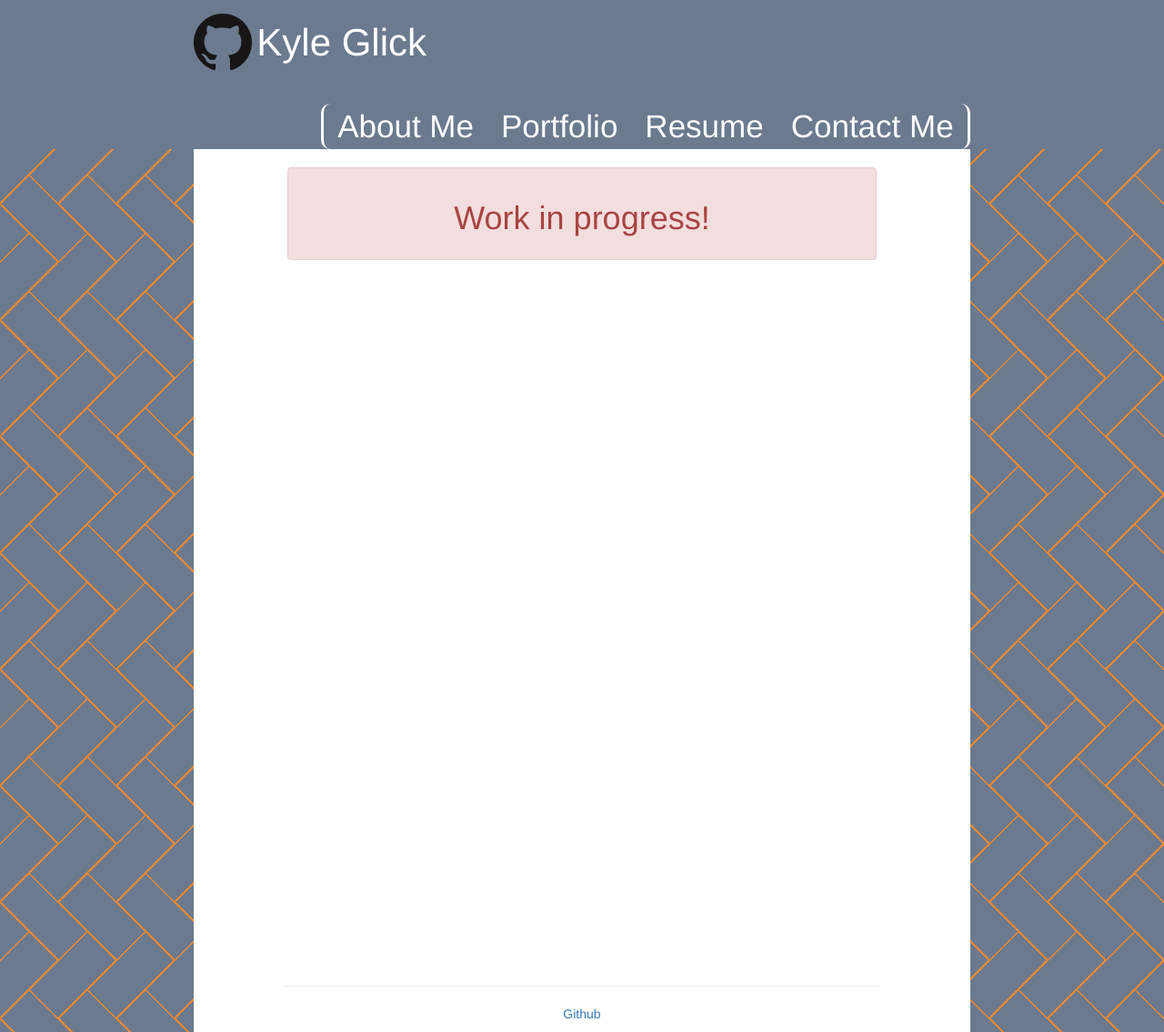
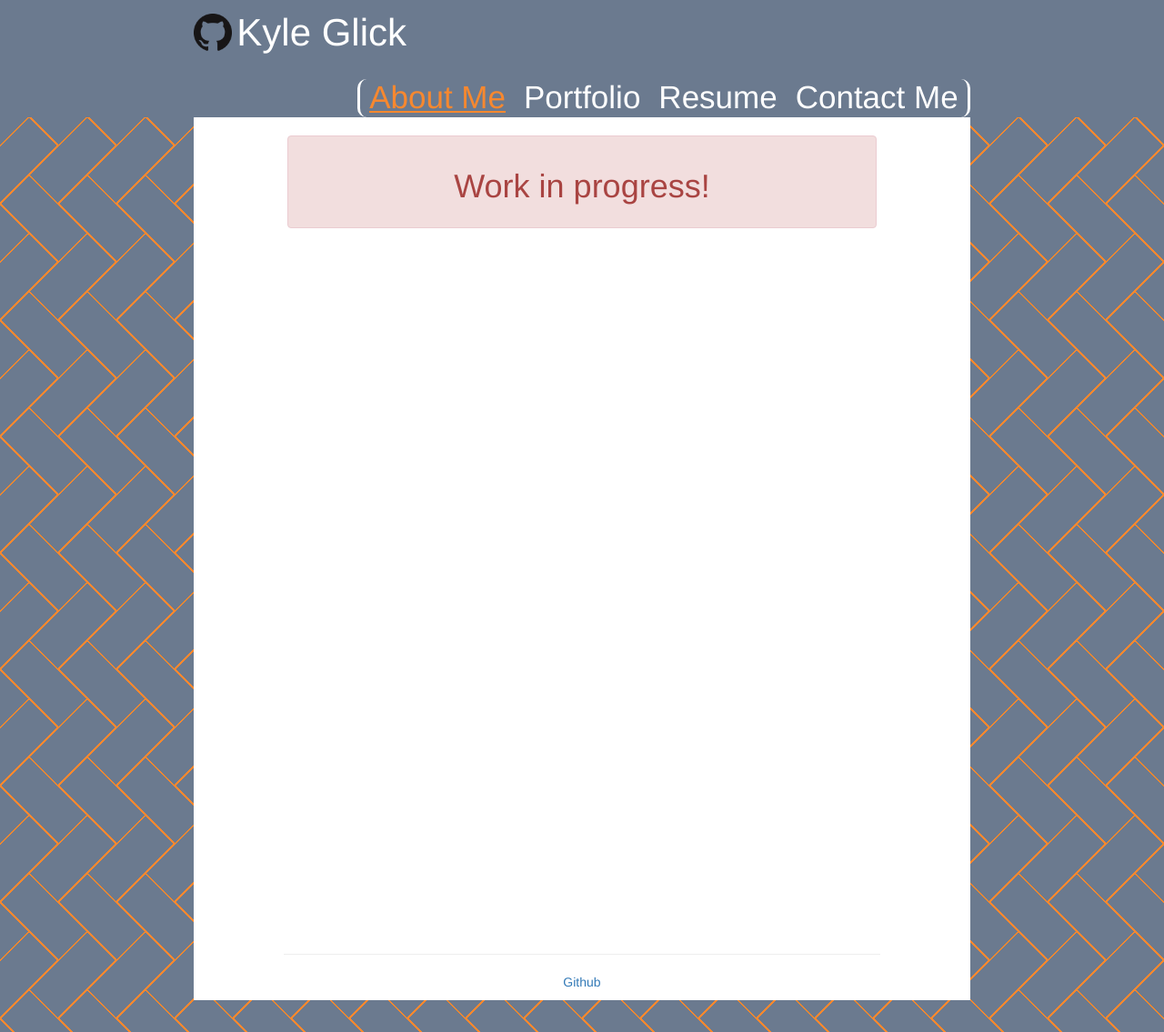
Before and after one commit to kayla-glick/kayla-glick.github.io, a Jekyll site: the page built from index.html, in a window 1280 px wide. Shown: the whole page at 91% size. Built offline with Jekyll 4.4.1, drawn with Linux system fonts in a browser that asks for light colours; nearby versions of some CDN libraries.

Commit message:
more layout changes

```diff
--- a/_includes/header.html
+++ b/_includes/header.html
@@ -11,16 +11,32 @@
     </div>
     <ul class="nav navbar-nav navbar-right">
       <li>
-        <a href="{{ site.baseurl }}/">About Me</a>
+        {% if include.header == 'about' %}
+          <a href="{{ site.baseurl }}/" class="active">About Me</a>
+        {% else %}
+          <a href="{{ site.baseurl }}/">About Me</a>
+        {% endif %}
       </li>
       <li>
-        <a href="{{ site.baseurl }}/portfolio/">Portfolio</a>
+        {% if include.header == 'portfolio' %}
+          <a href="{{ site.baseurl }}/portfolio/" class="active">Portfolio</a>
+        {% else %}
+          <a href="{{ site.baseurl }}/portfolio/">Portfolio</a>
+        {% endif %}
       </li>
       <li>
-        <a href="{{ site.baseurl }}/resume/">Resume</a>
+        {% if include.header == 'resume' %}
+          <a href="{{ site.baseurl }}/resume/" class="active">Resume</a>
+        {% else %}
+          <a href="{{ site.baseurl }}/resume/">Resume</a>
+        {% endif %}
       </li>
       <li>
-        <a href="{{ site.baseurl }}/contact/">Contact Me</a>
+        {% if include.header == 'contact' %}
+          <a href="{{ site.baseurl }}/contact/" class="active">Contact Me</a>
+        {% else %}
+          <a href="{{ site.baseurl }}/contact/">Contact Me</a>
+        {% endif %}
       </li>
     </ul>
   </div>
--- a/_layouts/category.html
+++ b/_layouts/category.html
@@ -23,7 +23,7 @@ layout: default
   {{ content }}
 </div>
 
-{% assign posts = site.categories.[page.category] %}
+{% assign posts = site.categories[page.category] %}
 
 {% assign show_posts = true %}
 
--- a/_layouts/default.html
+++ b/_layouts/default.html
@@ -2,7 +2,7 @@
 <html lang="en">
   {% include head.html header=page.header %}
   <body>
-    {% include header.html %}
+    {% include header.html header=page.header %}
     <div class="container col-sm-8 col-sm-offset-2">
       <div class="col-sm-10 col-sm-offset-1">
         {{ content }}
--- a/assets/css/layout.css
+++ b/assets/css/layout.css
@@ -41,6 +41,7 @@ body {
 
 .navbar-brand img {
   margin-right: 5px;
+  width: 1em;
 }
 
 .brand-container {
@@ -54,7 +55,7 @@ body {
 }
 
 .navbar-nav {
-  margin-top: 20px;
+  margin-top: 15px;
   margin-right: 0px;
   border-left: 3px solid white;
   border-right: 3px solid white;
@@ -62,13 +63,16 @@ body {
   font-size: 2.5em;
 }
 
-.navbar-nav li a {
+.navbar-nav > li > a {
   color: white !important;
+  padding: 0 0 5px 0;
+  margin: 10px 10px 5px 10px;
 }
 
-.navbar-nav > li:hover {
-  background: var(--apricot);
-  border-radius: 10px;
+.navbar-nav > li:hover a,
+.navbar-nav > li > a.active {
+  color: var(--apricot) !important;
+  border-bottom: 2px solid var(--apricot);
 }
 
 /* Container */
```
